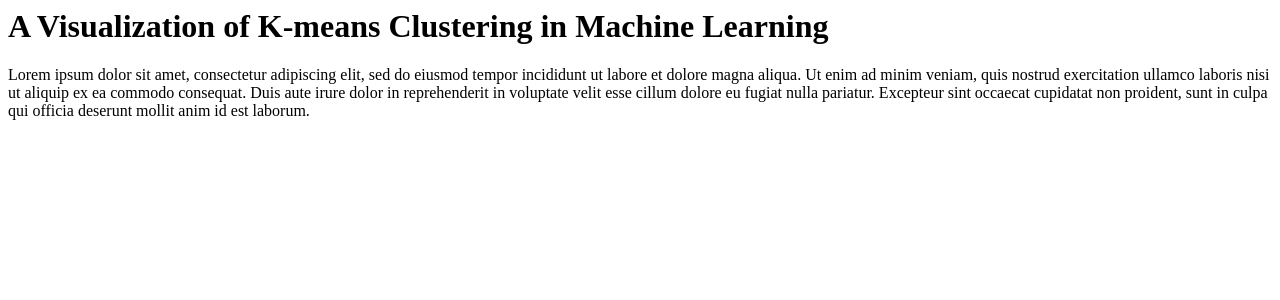
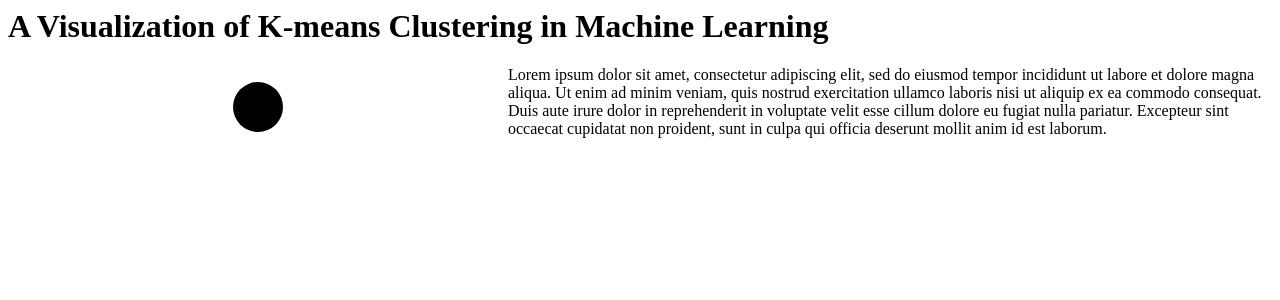
Before and after one commit to clarehsu390/Clustering-Visualization, a Django app: template clustering/src/iris/templates/iris/index.html in a window 1280 px wide. Shown: the top 300 px of the page. Run offline with Django 3.2, Linux system fonts and the light colour scheme; the template is opened without the code that fills it, so the values that code supplies are empty; some libraries are stand-ins or nearby versions.

Commit message:
Style index.html

```diff
--- a/clustering/src/iris/static/main.css
+++ b/clustering/src/iris/static/main.css
@@ -1,9 +1,16 @@
 .main {
-    display: flex;
+     display: flex;
     flex-direction: row;
 }
 
-.left {
+.left p {
     column-count: 1;
+}
 
+div.bar {
+    display: inline-block;
+    width: 20px;
+    height: 75px;
+    background-color: teal;
+    margin-right: 2px;
 }
--- a/clustering/src/iris/templates/iris/index.html
+++ b/clustering/src/iris/templates/iris/index.html
@@ -2,11 +2,19 @@
     <head>
         <h1>A Visualization of K-means Clustering in Machine Learning</h1>
         <link rel="stylesheet" type="text/css" href="../../static/main.css"/>
+        <script src="https://d3js.org/d3.v4.js"></script>
+        <script src="http://cdnjs.cloudflare.com/ajax/libs/ScrollMagic/2.0.2/ScrollMagic.min.js"></script>
     </head>
     <body>
         <div class="main">
-           {% block content %}{% endblock content %}
-            <div class="right">
+        <div class="left">
+          <p>
+              <svg width="500" height="50">
+              <circle cx="250" cy="25" r="25"/>
+              </svg>
+          </p>
+        </div>
+        <div class="right">
                 Lorem ipsum dolor sit amet, consectetur adipiscing elit, sed do eiusmod tempor incididunt ut labore et dolore magna aliqua. Ut enim ad minim veniam, quis nostrud exercitation ullamco laboris nisi ut aliquip ex ea commodo consequat. Duis aute irure dolor in reprehenderit in voluptate velit esse cillum dolore eu fugiat nulla pariatur. Excepteur sint occaecat cupidatat non proident, sunt in culpa qui officia deserunt mollit anim id est laborum.
             </div>
         </div>
```
